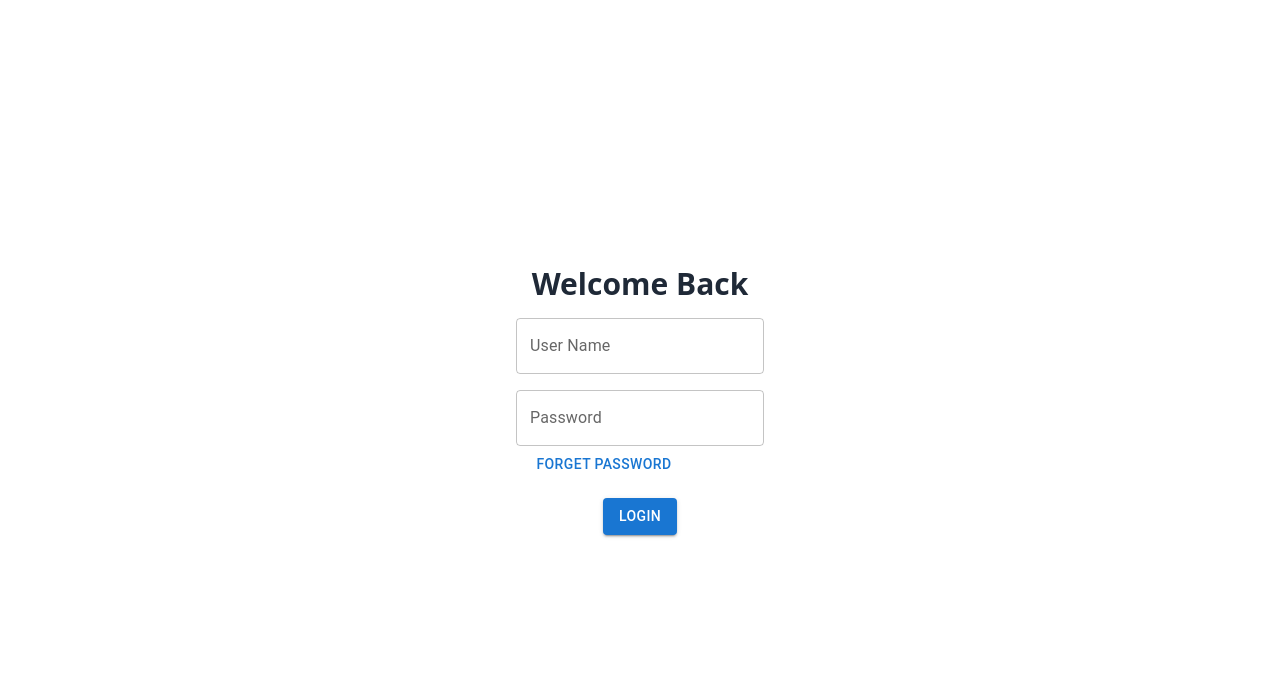
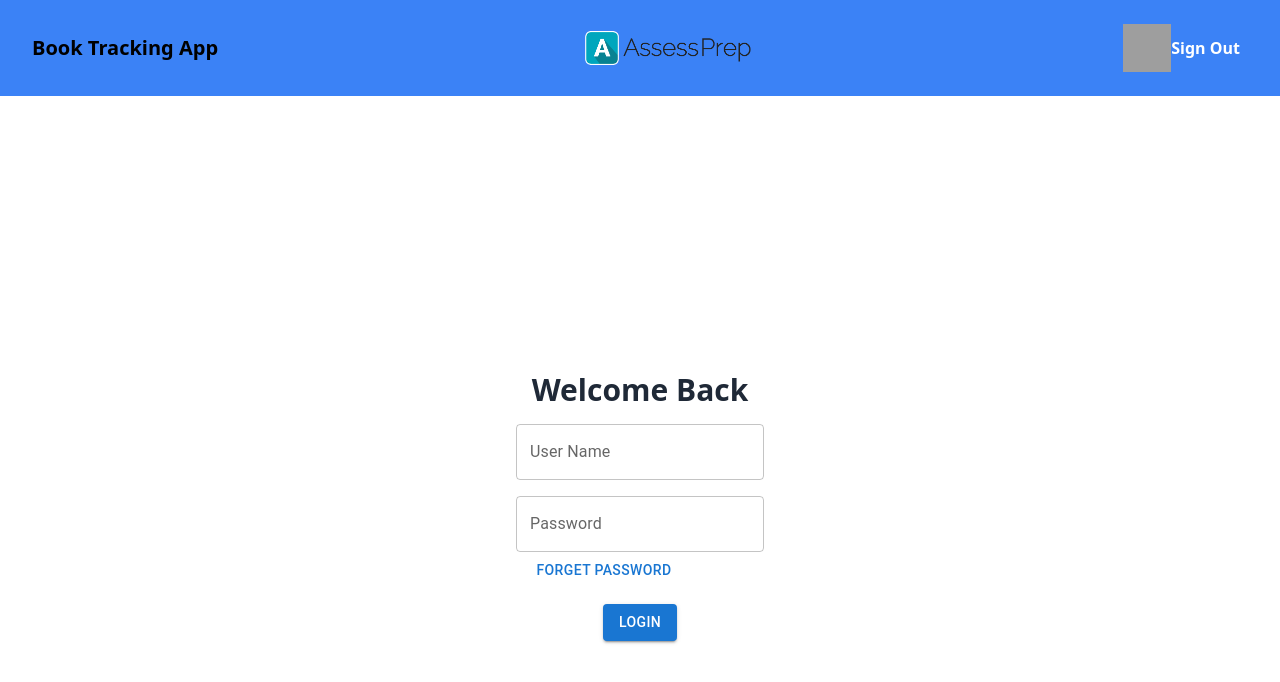
Before and after one commit to saquib0601/BookTrackigApp, a React (Create React App) app: page /login in a window 1280 px wide. Shown: the top 682 px of the page. Built offline with nearby package versions, Linux system fonts and the light colour scheme; grey boxes are pictures that could not be loaded.

Commit message:
Added Header

```diff
--- a/src/components/BookLists.js
+++ b/src/components/BookLists.js
@@ -1,6 +1,7 @@
 import React, { useEffect, useState } from 'react';
 import axios from 'axios';
 import BookCard from './BookCard';
+import Header from './Header';
 
 const BooksList = () => {
   const [books, setBooks] = useState([]);
@@ -33,7 +34,10 @@ const BooksList = () => {
   // }
 
   return (
-    <div className="grid grid-cols-1 md:grid-cols-2 lg:grid-cols-3 gap-4">
+    <div>
+      <Header/>
+
+    <div className="grid grid-cols-1 md:grid-cols-2 lg:grid-cols-3 gap-4 ml-10">
       {books.map(book => (
         <div key={book.id}>
           <BookCard description={book.volumeInfo.description} img={book.volumeInfo.imageLinks.thumbnail}
@@ -41,6 +45,7 @@ const BooksList = () => {
         </div>
       ))}
     </div>
+    </div>
   );
 };
 
--- /dev/null
+++ b/src/components/Header.js
@@ -0,0 +1,26 @@
+import React from 'react';
+import { USER_AVATAR } from '../utils/constants';
+import LOGO from '../assests/images/logo.png'
+
+const Header = () => {
+
+  return (
+    <div className="sticky top-0 px-8 py-4 bg-blue-500 z-10 w-full flex justify-between items-center mb-2.5">
+      <h1 className="font-bold text-black font-sans text-xl">Book Tracking App</h1>
+      <img className="w-44"
+      src={LOGO}
+        alt="logo"
+      />
+    <div className="flex p-2">
+      <img
+        className="w-12 h-12"
+        alt="usericon"
+        src={USER_AVATAR}
+      />
+      <button className="font-bold text-white">Sign Out</button>
+    </div>
+    </div>
+  )
+}
+
+export default Header;
--- a/src/components/Login.js
+++ b/src/components/Login.js
@@ -3,6 +3,7 @@ import Grid from "@mui/material/Grid";
 import TextField from "@mui/material/TextField";
 import Button from "@mui/material/Button";
 import { useNavigate } from "react-router-dom";
+import Header from "./Header";
 
 export default function Login() {
   const [formValue, setFormValue] = useState({
@@ -13,6 +14,8 @@ export default function Login() {
   const navigate = useNavigate();
 
   return (
+    <div>
+    <Header/>
     <Grid
       container
       justifyContent={"center"}
@@ -75,5 +78,6 @@ export default function Login() {
         </Grid>
       </Grid>
     </Grid>
+    </div>
   );
 }
--- /dev/null
+++ b/src/utils/constants.js
@@ -0,0 +1 @@
+export const USER_AVATAR = "https://occ-0-6247-2164.1.nflxso.net/dnm/api/v6/K6hjPJd6cR6FpVELC5Pd6ovHRSk/AAAABdpkabKqQAxyWzo6QW_ZnPz1IZLqlmNfK-t4L1VIeV1DY00JhLo_LMVFp936keDxj-V5UELAVJrU--iUUY2MaDxQSSO-0qw.png?r=e6e"
```
Also changed, not shown: src/assests/images/logo.png (added).
